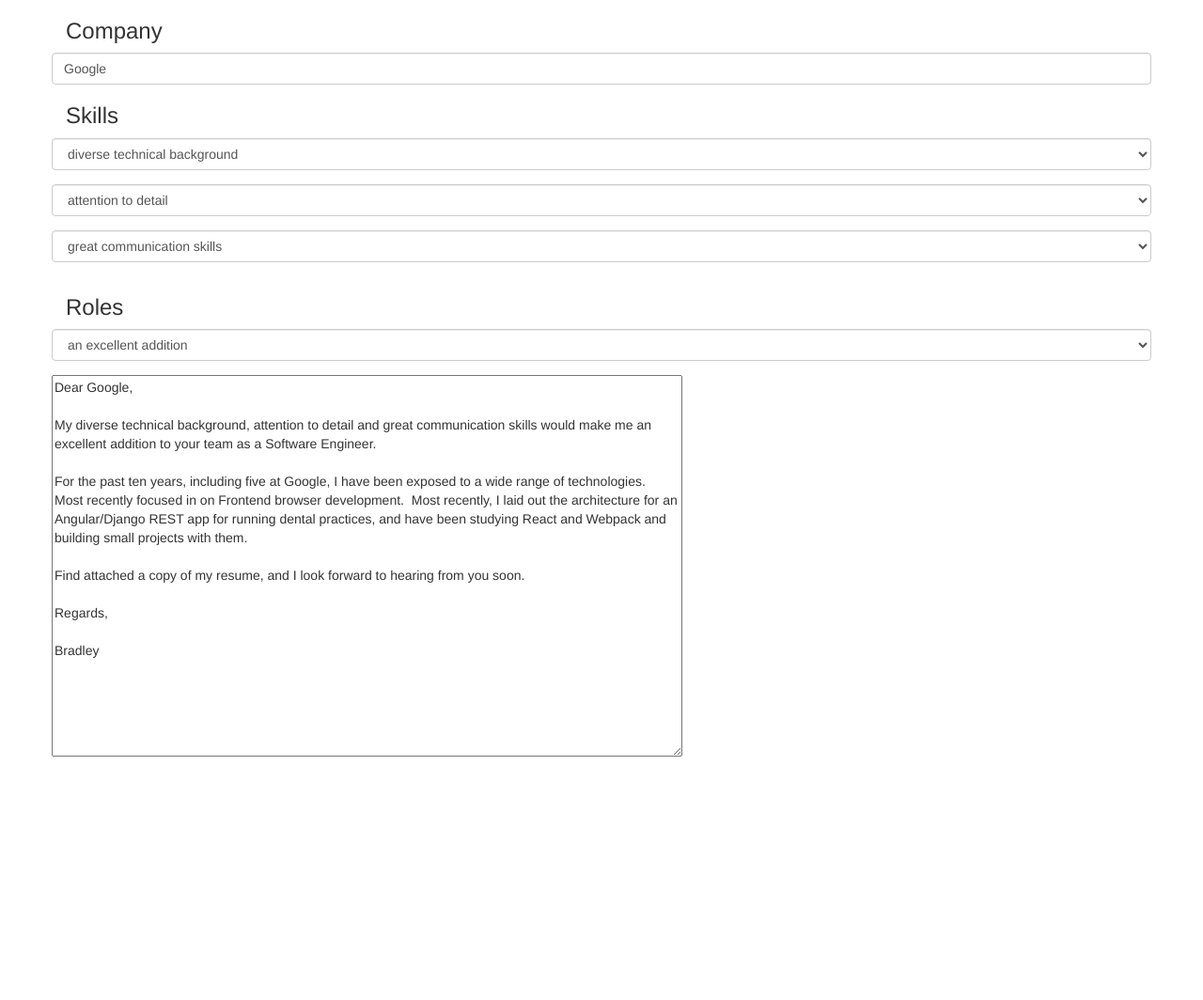
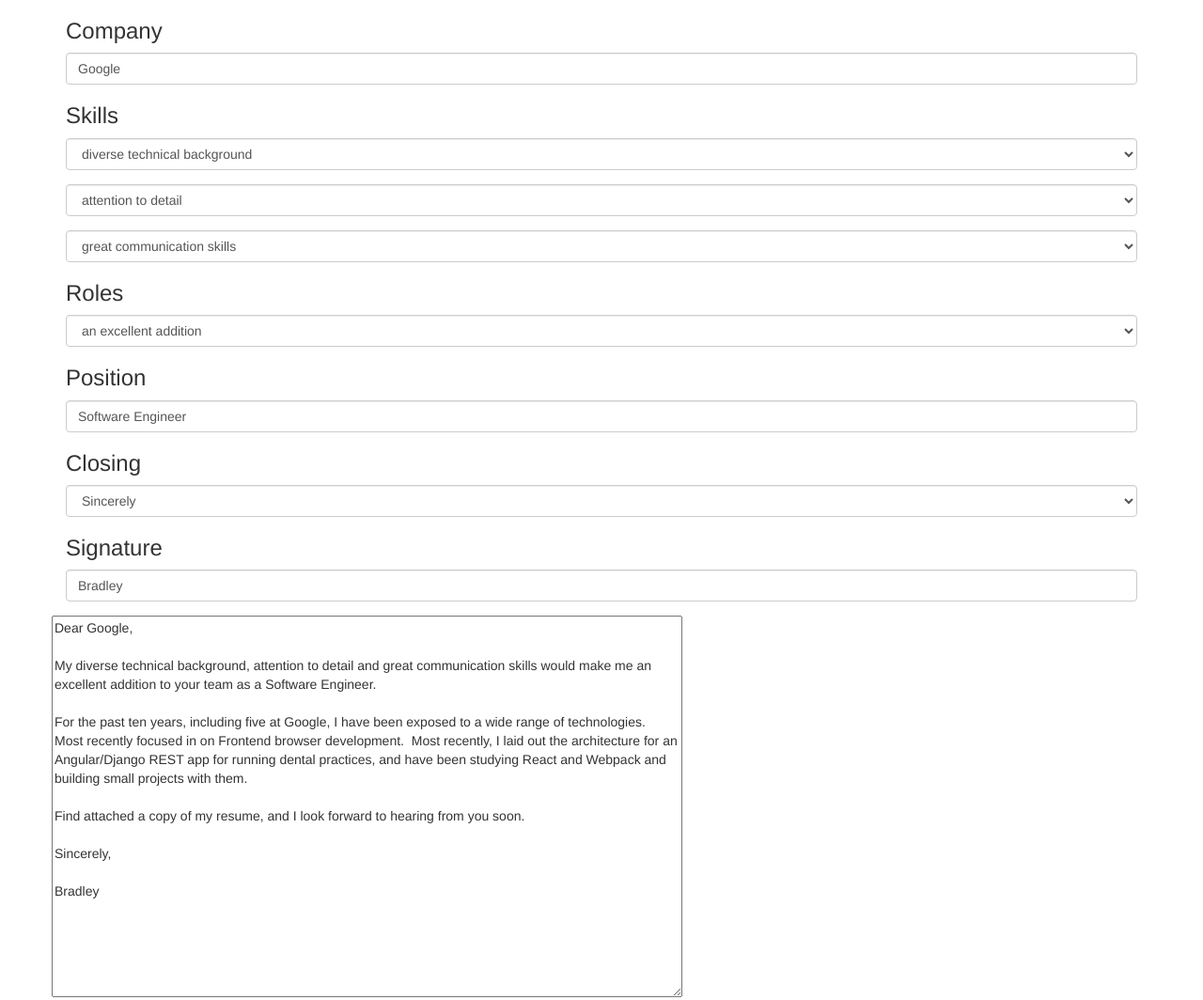
Before and after one commit to bradleybossard/cover-letter-writer, a plain HTML site: page index.html in a window 1280 px wide. Shown: the whole page at 94% size. Before the commit the page ends 810 px from the top, so only its background shows below. Drawn offline with nearby package versions, Linux system fonts and the light colour scheme.

Commit message:
Adding more fields and reduced HTML complexity

```diff
--- a/index.html
+++ b/index.html
@@ -9,13 +9,11 @@
   <div ng-app="myApp" ng-controller="myCtrl" class="container">
 
     <h3>Company</h3>
-    <div class="row">
+    <div class="form-group">
       <input type="text" class="form-control" placeholder="Company Name" ng-model="companyName">
     </div>
 
-
     <h3>Skills</h3>
-    <div class="row">
     <div class="form-group">
       <select name="repeatSelect" id="repeatSelect" class="form-control" ng-model="skill1">
         <option ng-repeat="skill in skills" value="{{skill.name}}">{{skill.name}}</option>
@@ -33,15 +31,29 @@
         <option ng-repeat="skill in skills" value="{{skill.name}}">{{skill.name}}</option>
       </select>
     </div>
-    </div>
 
     <h3>Roles</h3>
-    <div class="row">
     <div class="form-group">
       <select name="repeatSelect" id="repeatSelect" class="form-control" ng-model="role">
         <option ng-repeat="role in roles" value="{{role.name}}">{{role.name}}</option>
       </select>
     </div>
+
+    <h3>Position</h3>
+    <div class="form-group">
+      <input type="text" class="form-control" placeholder="Position" ng-model="position">
+    </div>
+
+    <h3>Closing</h3>
+    <div class="form-group">
+      <select name="repeatSelect" id="repeatSelect" class="form-control" ng-model="closing">
+        <option ng-repeat="closing in closings" value="{{closing.name}}">{{closing.name}}</option>
+      </select>
+    </div>
+
+    <h3>Signature</h3>
+    <div class="form-group">
+      <input type="text" class="form-control" placeholder="Signature" ng-model="signature">
     </div>
 
     <div class="row">
--- a/index.js
+++ b/index.js
@@ -11,7 +11,12 @@ var app = angular.module('myApp', [])
   $scope.roles = [
     { id: 0, name: 'an excellent addition'},
     { id: 1, name: 'a strong candidate'},
-  ]
+  ];
+
+  $scope.closings = [
+    { id: 0, name: 'Sincerely'},
+    { id: 1, name: 'Regards'},
+  ];
 
   $scope.companyName= "Google";
   $scope.skill1 = $scope.skills[0].name;
@@ -19,7 +24,7 @@ var app = angular.module('myApp', [])
   $scope.skill3 = $scope.skills[2].name;
   $scope.role = $scope.roles[0].name;
   $scope.position = "Software Engineer";
-  $scope.closing = "Regards";
+  $scope.closing = $scope.closings[0].name;
   $scope.signature = "Bradley";
 
 /*
```
Lines whose indentation alone changed are shown as unchanged.
